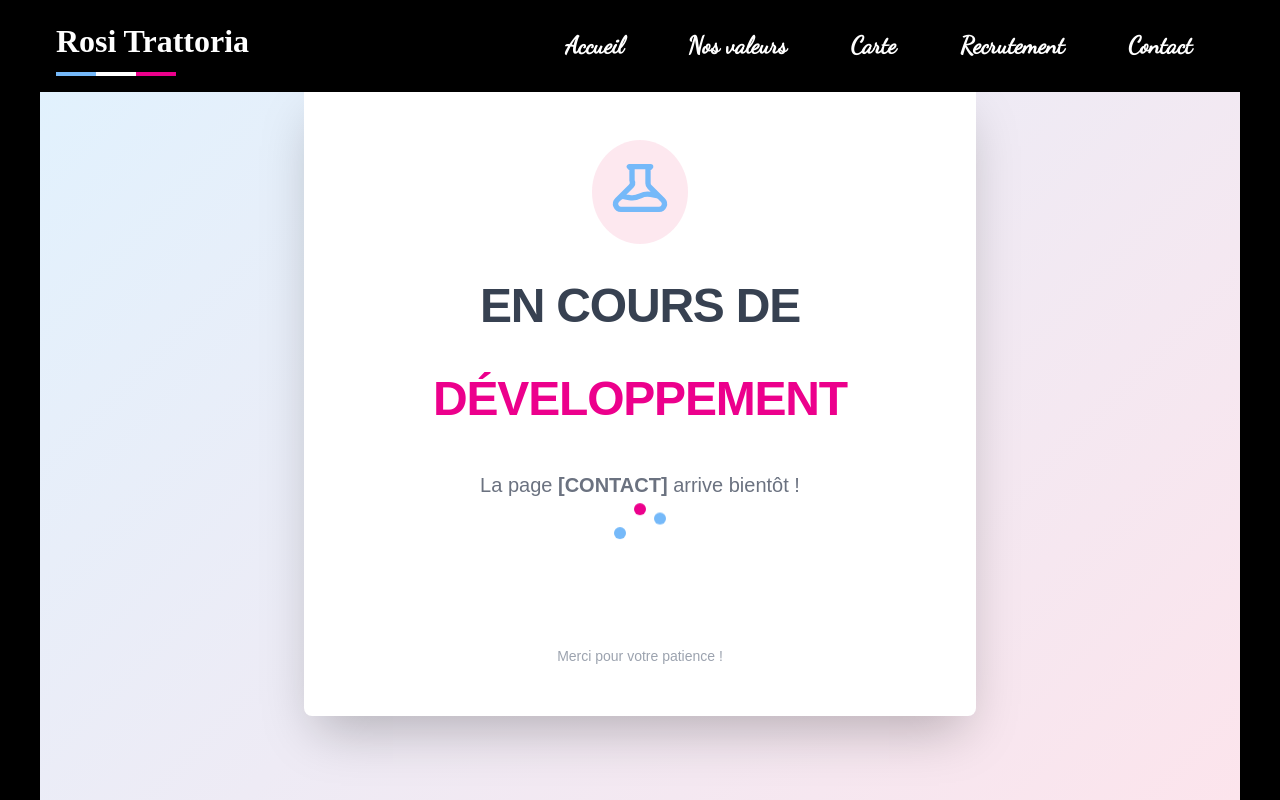
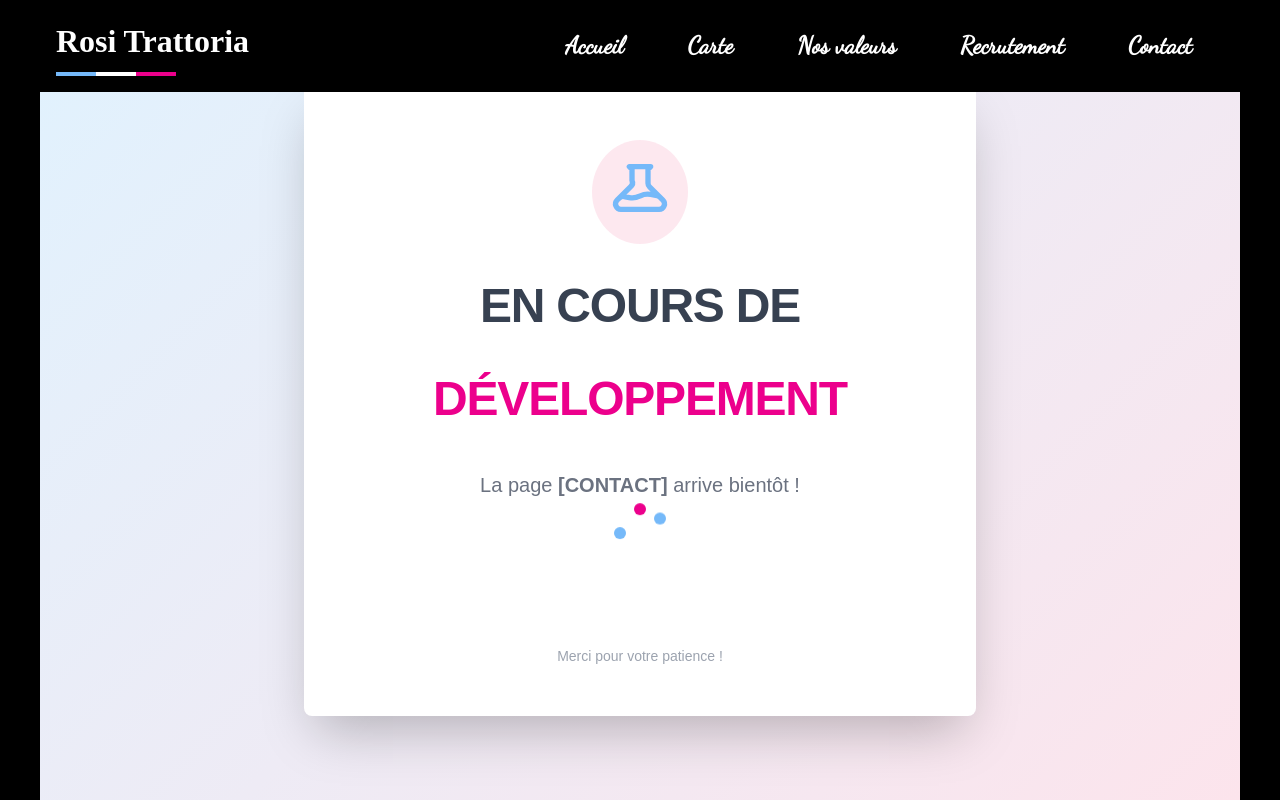
Before and after one commit to PonchHKT/rosi-trattoria, a React (Vite) app: page /contact in a window 1280 px wide. Built offline with nearby package versions, Linux system fonts and the light colour scheme; a web font is replaced by a local one.

Commit message:
Update navbar.tsx

```diff
--- a/src/components/Acceuil/Navbar/navbar.tsx
+++ b/src/components/Acceuil/Navbar/navbar.tsx
@@ -22,8 +22,9 @@ const Navbar: React.FC = () => {
 
   const navItems = [
     { label: "Accueil", path: "/" },
+    { label: "Carte", path: "/carte" },
     { label: "Nos valeurs", path: "/nos-valeurs" },
-    { label: "Carte", path: "/carte" },
+
     { label: "Recrutement", path: "/recrutement" },
     { label: "Contact", path: "/contact" },
   ];
```
